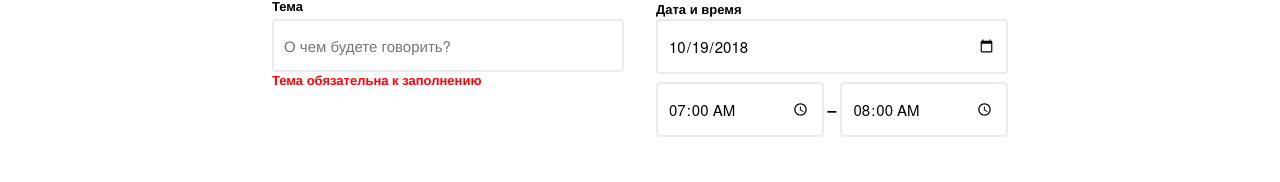
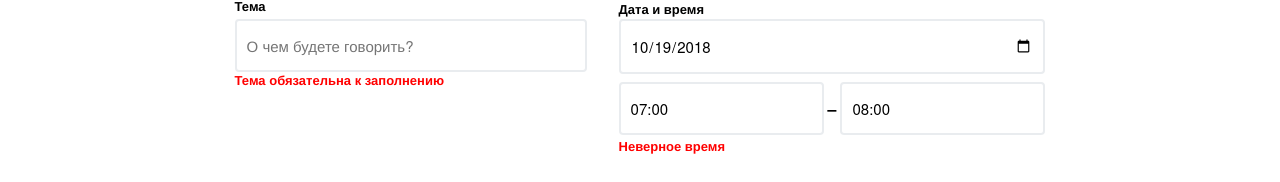
Before and after one commit to webistomin/yandex-test, a Vue app: page / in a window 1280 px wide. Both pictures are taken after a click on the element 213 px from the left and 208 px from the top of the page. Shown: the part 121-303 px from the top of the page. Built offline with nearby package versions, Linux system fonts and the light colour scheme.

Commit message:
Правки валидации

```diff
--- a/src/components/NewEvent.vue
+++ b/src/components/NewEvent.vue
@@ -2,8 +2,11 @@
   <section class="event-form"
            :class="{'event-form--opened' : isModalOpened}">
     <form method="#" class="event-form__form" @submit.prevent="submitRoom">
-      <span class="event-form__title">
+      <span class="event-form__title" v-if="!getEditState">
       Новая встреча
+      </span>
+      <span class="event-form__title" v-else>
+      Редактировать встречу
       </span>
       <div class="event-form__block event-form__block--mr">
         <label for="theme" class="event-form__label">Тема</label>
@@ -33,18 +36,22 @@
         </span>
         <div class="event-form__inner">
           <label for="start" class="event-form__label event-form__label--hidden">Начало</label>
-          <input type="time" class="event-form__input"
-                 id="start" placeholder="Начало встречи"
+          <input type="text" class="event-form__input"
+                 id="start" placeholder="00:00"
                  v-model="startTime"
                  name="start"
-                 min="07:00:00" max="23:00:00">
+                 pattern="([01]?[0-9]|2[0-3]):[0-5][0-9]"
+                 required
+                 @keypress="startTimeKeyPressed($event)">
           <span class="event-form__dash">–</span>
           <label for="end" class="event-form__label event-form__label--hidden">Конец</label>
-          <input type="time" class="event-form__input" id="end"
-                 placeholder="Конец встречи"
+          <input type="text" class="event-form__input" id="end"
+                 placeholder="00:00"
                  v-model="endTime"
                  name="end"
-                 min="07:01:00" max="23:59:59">
+                 pattern="([01]?[0-9]|2[0-3]):[0-5][0-9]"
+                 required
+                 @keypress="endTimeKeyPressed($event)">
           <span class="event-form__error event-form__error--bottom">
           {{timeValidation}}
           </span>
@@ -226,9 +233,16 @@
         return '';
       },
       timeValidation() {
+        const reg = /([01]?[0-9]|2[0-3]):[0-5][0-9]/;
         if (this.endTime <= this.startTime) {
           this.isTimeValid = false;
           return 'Начало должно быть раньше конца';
+        } else if (this.startTime <= String(new Date().getHours())) {
+          this.isTimeValid = false;
+          return 'Неверное время';
+        } else if (!reg.test(this.startTime) || !reg.test(this.endTime)) {
+          this.isTimeValid = false;
+          return 'Введите время в формате ЧЧ:ММ';
         }
         this.isTimeValid = true;
         return '';
@@ -246,6 +260,16 @@
       },
     },
     methods: {
+      endTimeKeyPressed(e) {
+        if (this.endTime.length > 4) {
+          e.target.value = this.endTime.slice(0, 4);
+        }
+      },
+      startTimeKeyPressed(e) {
+        if (this.startTime.length > 4) {
+          e.target.value = this.startTime.slice(0, 4);
+        }
+      },
       closeNewEventModal() {
         this.$store.commit('setNewEventModal', false);
       },
@@ -278,6 +302,8 @@
             endTime: this.getEndTime,
             members: this.getSelectedMembers,
           });
+          this.$store.commit('setEdit', false);
+          this.$store.commit('setEditIndex', null);
           this.$store.commit('setNewEventModal', false);
           this.$store.commit('setEventCreatedModal', true);
         } else {
```
